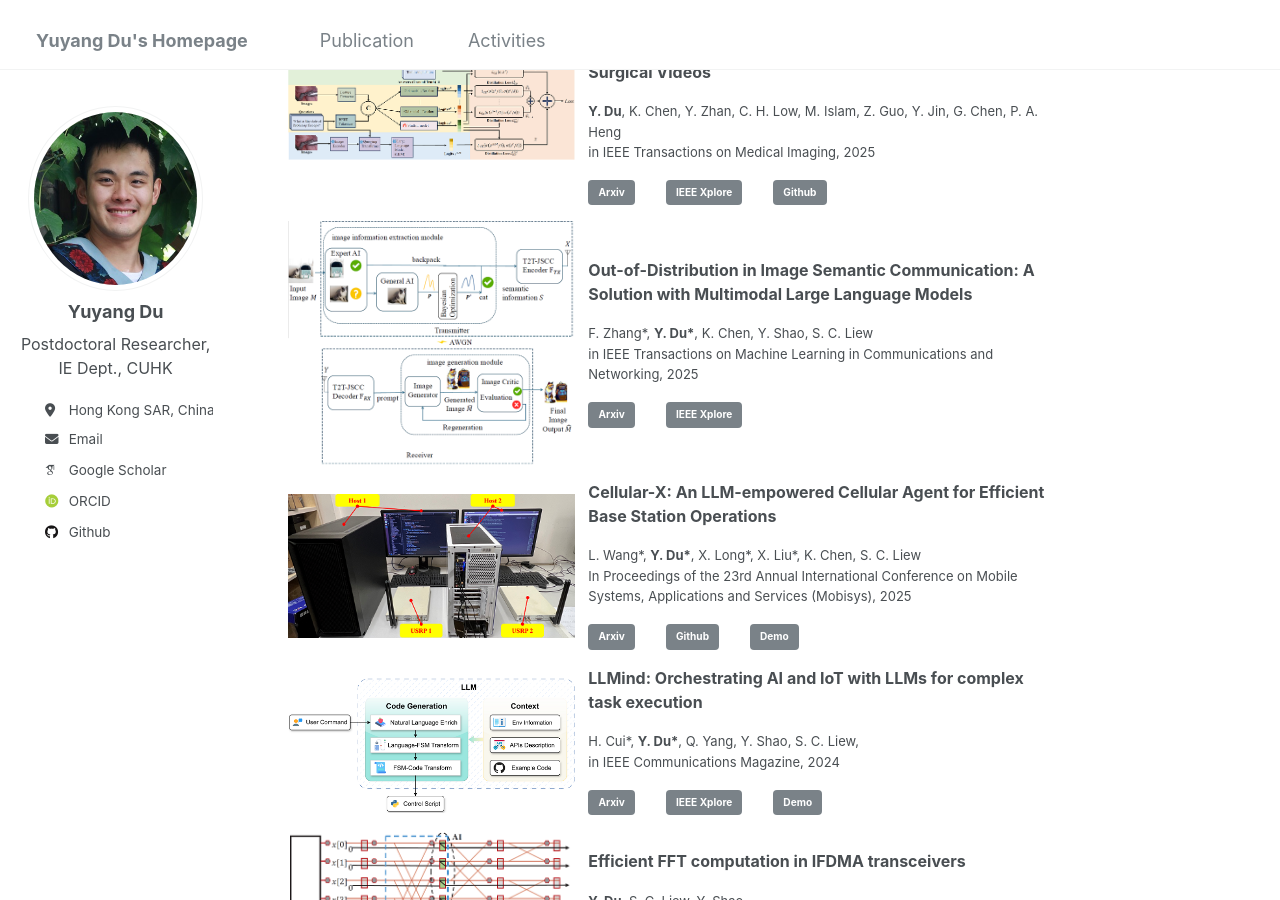
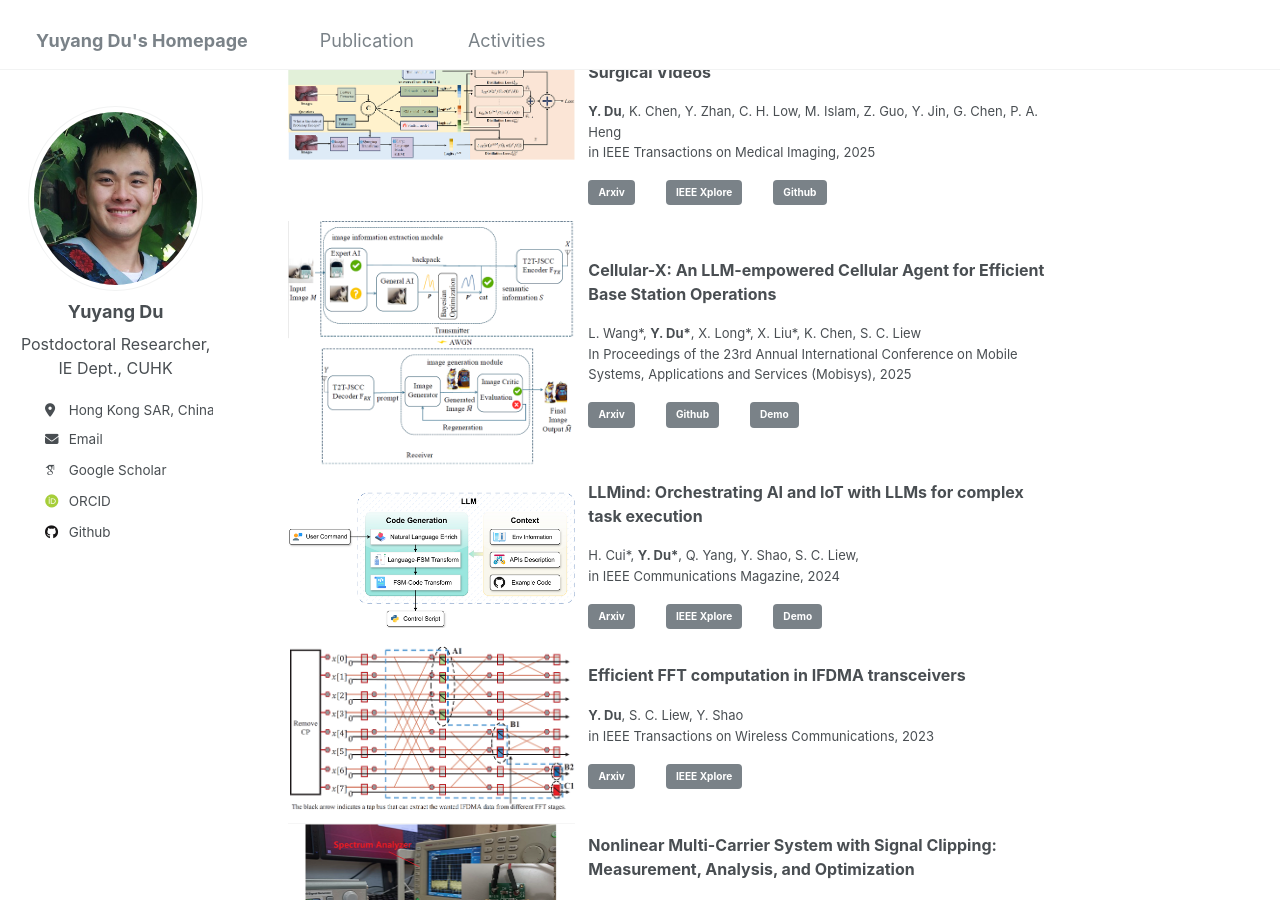
Before and after one commit to yuyangdu01/yuyangdu01.github.io, a Jekyll site: the page built from _pages/about.md, in a window 1280 px wide and 900 px high, scrolled down 935 px. Built offline with Jekyll 4.4.1, drawn with Linux system fonts in a browser that asks for light colours; some web fonts are replaced.

Commit message:
Update about.md

```diff
--- a/_pages/about.md
+++ b/_pages/about.md
@@ -60,17 +60,6 @@ Selected Publications <font size=3></font>
   </td>
   <td style="border: none;">
   <div class="col align-self-center pub">
-    <p class="pub-p"><font size=3><b>Out-of-Distribution in Image Semantic Communication: A Solution with Multimodal Large Language Models</b></font></p>
-    <p class="pub-p"><font size=2>F. Zhang*, <b>Y. Du*</b>, K. Chen, Y. Shao, S. C. Liew <br>in IEEE Transactions on Machine Learning in Communications and Networking, 2025</font></p>
-    <a class="btn btn-primary" role="button" href="https://arxiv.org/pdf/2407.15335" target="_blank" style="text-decoration: none;">Arxiv</a>&emsp;&emsp;
-    <a class="btn btn-primary" role="button" href="https://ieeexplore.ieee.org/document/10778295" target="_blank" style="text-decoration: none;">IEEE Xplore</a>&emsp;&emsp;
-  </div>
-  </td></tr>
-  <tr><td width="300" style="border: none;">
-  <div class="col-sm-5 col-md-4 col-lg-4 col-xl-4 m-auto"><img class="img-pub shadow-pub" src="images/4.png" width="400"></div>
-  </td>
-  <td style="border: none;">
-  <div class="col align-self-center pub">
     <p class="pub-p"><font size=3><b>Cellular-X: An LLM-empowered Cellular Agent for Efficient Base Station Operations</b></font></p>
     <p class="pub-p"><font size=2>L. Wang*, <b>Y. Du*</b>, X. Long*, X. Liu*, K. Chen, S. C. Liew <br>In Proceedings of the 23rd Annual International Conference on Mobile Systems, Applications and Services (Mobisys), 2025</font></p>
     <a class="btn btn-primary" role="button" href="https://arxiv.org/pdf/2504.13190" target="_blank" style="text-decoration: none;">Arxiv</a>&emsp;&emsp;
```
